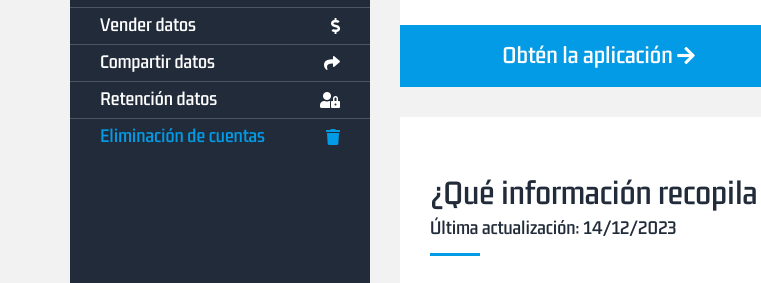
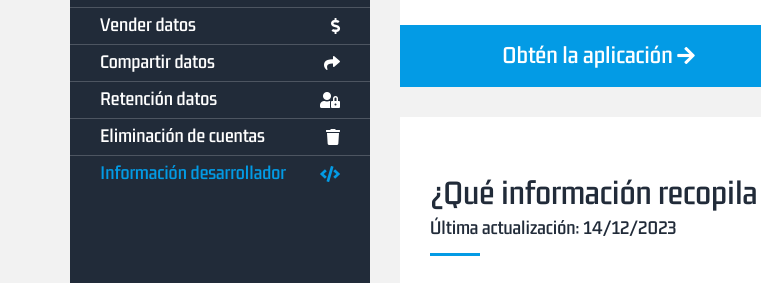
Before and after one commit to ivgarciag93/hoja-mes-politicas, a plain HTML site: page index.html in a window 1280 px wide. Shown: the part 381-664 px from the top of the page, 0-761 px from the left. Drawn offline with nearby package versions, Linux system fonts and the light colour scheme.

Commit message:
Update contact

```diff
--- a/index.html
+++ b/index.html
@@ -55,6 +55,9 @@
                                 </li>
                                 <li class="nav-item">
                                     <a class="nav-link" href="#delete_data">Eliminación de cuentas<i class="fa fa-trash"></i></a>
+                                </li>
+                                <li class="nav-item">
+                                    <a class="nav-link" href="#info">Información desarrollador<i class="fa fa-code"></i></a>
                                 </li>
                             </ul>
                         </div>
@@ -184,10 +187,10 @@
                 </div>
 
                 <!-- Contact Start -->
-                <div class="contact" id="contact">
+                <div class="contact" id="info">
                     <div class="content-inner">
                         <div class="content-header">
-                            <h2>Contacto</h2>
+                            <h3>Información desarrollador</h3>
                         </div>
                         <div class="row align-items-center">
                             <div class="col-md-6">
@@ -229,30 +232,5 @@
 
         <!-- Template Javascript -->
         <script src="js/main.js"></script>
-
-        <!-- Google Analytics -->
-        <script type="module">
-          // Import the functions you need from the SDKs you need
-          import { initializeApp } from "https://www.gstatic.com/firebasejs/9.15.0/firebase-app.js";
-          import { getAnalytics } from "https://www.gstatic.com/firebasejs/9.15.0/firebase-analytics.js";
-          // TODO: Add SDKs for Firebase products that you want to use
-          // https://firebase.google.com/docs/web/setup#available-libraries
-
-          // Your web app's Firebase configuration
-          // For Firebase JS SDK v7.20.0 and later, measurementId is optional
-          const firebaseConfig = {
-            apiKey: "AIzaSyBXVWHjx-fvBUhW6tQ7JQmR_SDtI_VU-10",
-            authDomain: "cv-online-92eda.firebaseapp.com",
-            projectId: "cv-online-92eda",
-            storageBucket: "cv-online-92eda.appspot.com",
-            messagingSenderId: "841585851305",
-            appId: "1:841585851305:web:7eb4f81fc96e6a5f0922b8",
-            measurementId: "G-LWLRK1P4WL"
-          };
-
-          // Initialize Firebase
-          const app = initializeApp(firebaseConfig);
-          const analytics = getAnalytics(app);
-        </script>
     </body>
 </html>
```
